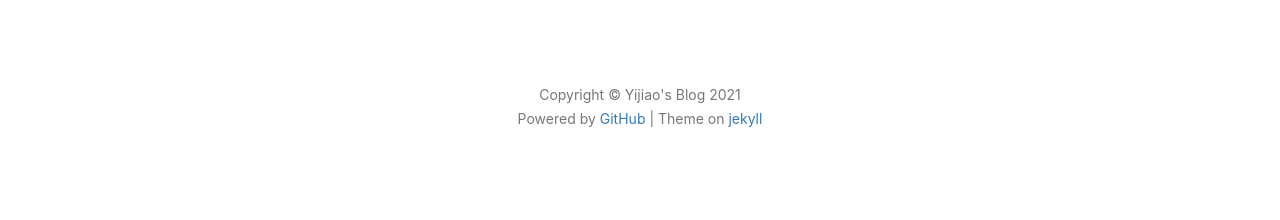
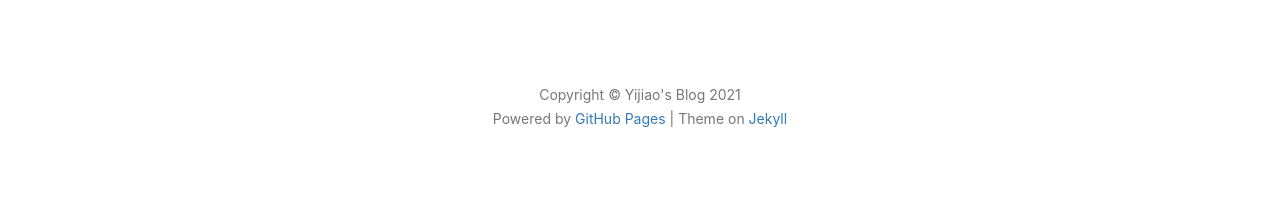
Before and after one commit to YijiaoJane/YijiaoJane.github.io, a Jekyll site: the page built from index.html, in a window 1280 px wide. Shown: the part 1159-1379 px from the top of the page. Built offline with Jekyll 4.4.1, drawn with Linux system fonts in a browser that asks for light colours; nearby versions of some CDN libraries; the list of posts is cut into pages by our own code; comment, search, counter and statistics services are not loaded.

Commit message:
Update footer.html

```diff
--- a/_includes/footer.html
+++ b/_includes/footer.html
@@ -93,8 +93,8 @@
                 <p class="copyright text-muted">
                     Copyright &copy; {{ site.title }} {{ site.time | date: '%Y' }}
                     <br>
-                    Powered by <a href="https://pages.github.com">GitHub</a> |
-		Theme on <a href="https://github.com/Huxpro/huxpro.github.io">jekyll</a>
+                    Powered by <a href="https://pages.github.com">GitHub Pages</a> |
+		Theme on <a href="https://github.com/Huxpro/huxpro.github.io">Jekyll</a>
                 </p>
             </div>
         </div>
```
